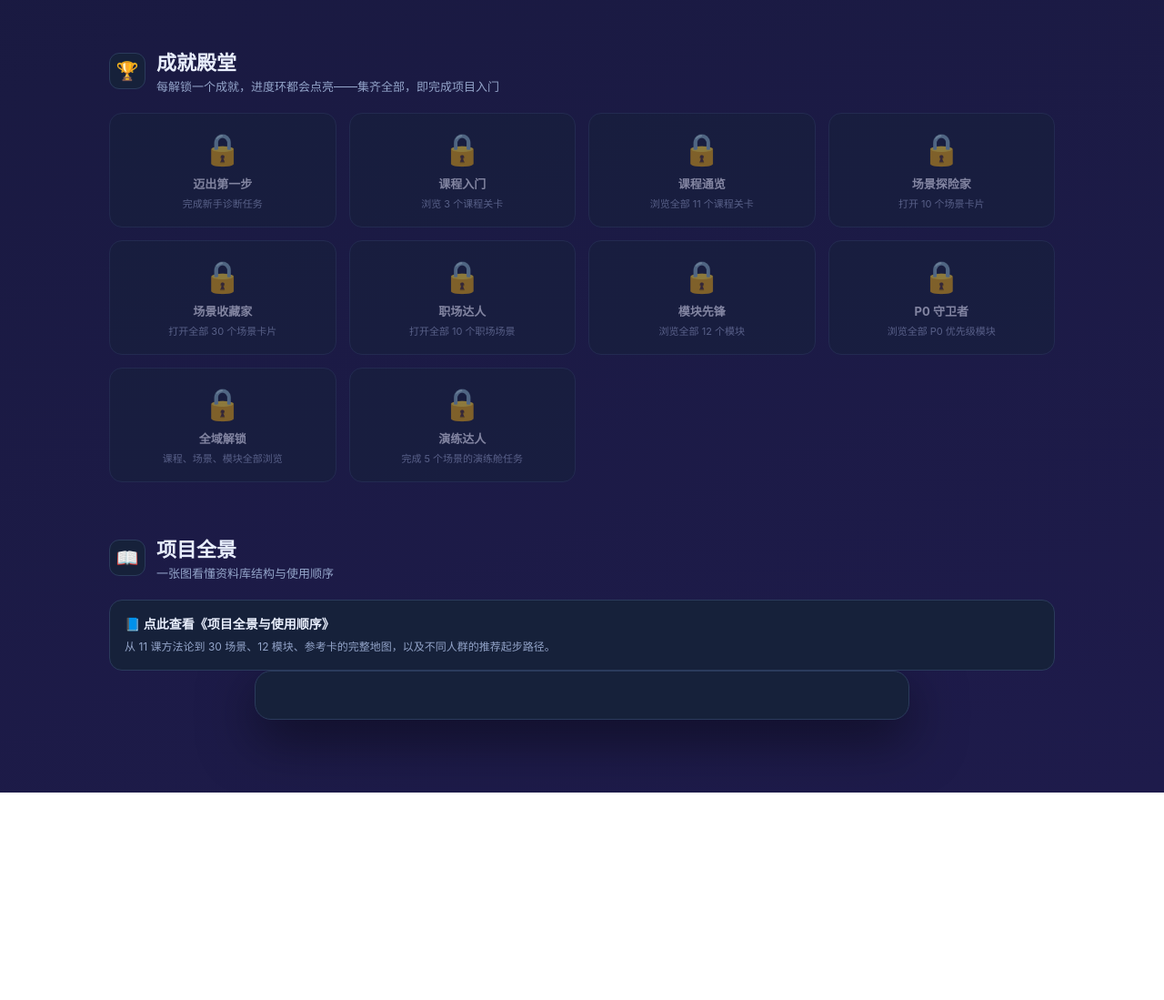
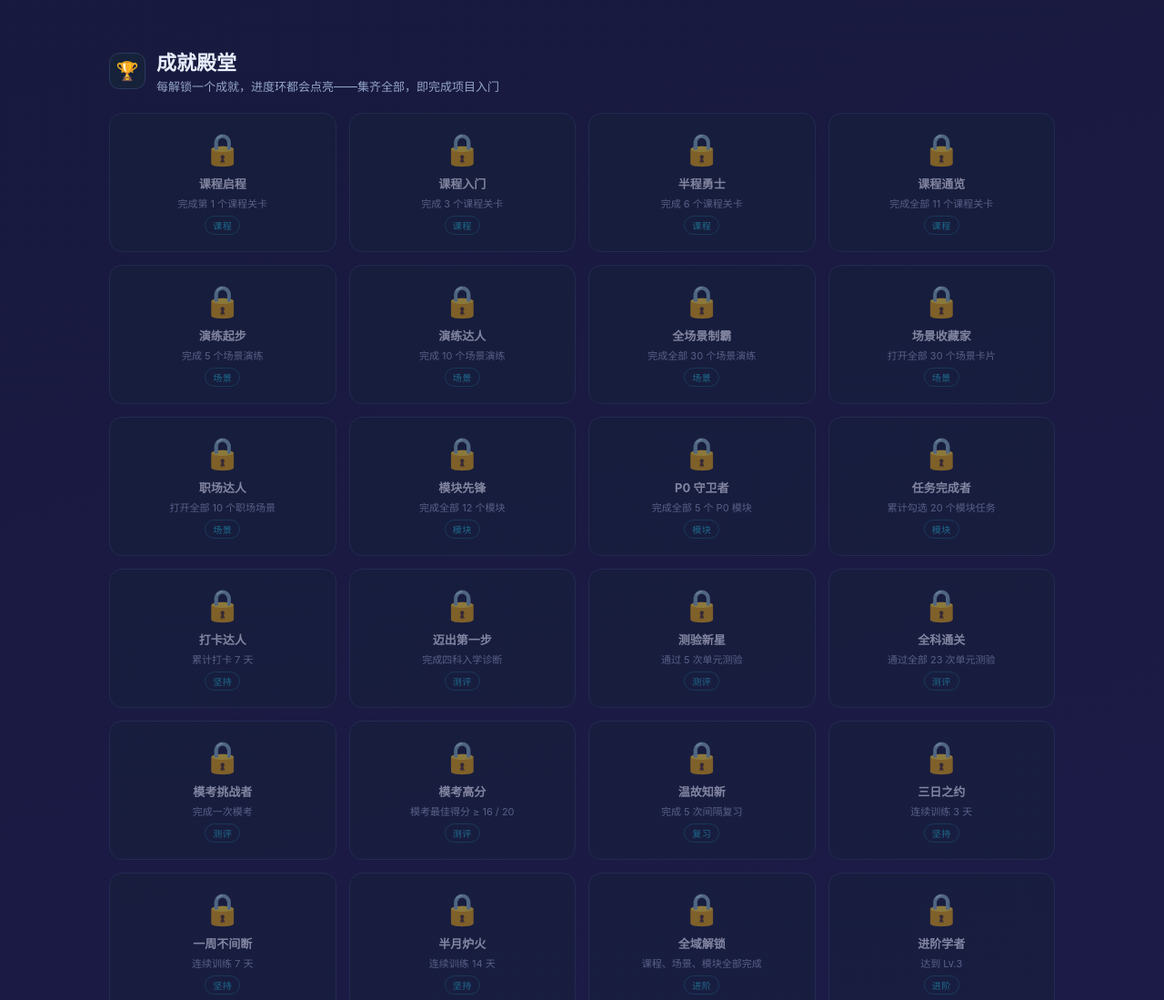
Before and after one commit to duanbiao2000/ielts-75, a plain HTML site: page index.html in a window 1280 px wide. Shown: the part 3200-4299 px from the top of the page at 91% size. Before the commit the page ends 4071 px from the top, so only its background shows below. Drawn offline with Linux system fonts and the light colour scheme.

Commit message:
批次4-T4.1: 徽章体系扩展——25枚多维度徽章（课程/场景/模块/测评/复习/坚持/进阶），条件DSL可配置、自动解锁并提示、分类标签展示

```diff
--- a/css/style.css
+++ b/css/style.css
@@ -249,3 +249,6 @@
 .chip-btn{background:#0f172a;border:1px solid var(--line);color:var(--cyan);border-radius:999px;
   padding:4px 12px;font-size:12px;cursor:pointer;transition:.15s}
 .chip-btn:hover{border-color:var(--cyan);background:rgba(34,211,238,.08)}
+/* ===== 批次4 T-4.1：徽章分类标签 ===== */
+.bcat{display:inline-block;margin-top:6px;font-size:10px;letter-spacing:.5px;color:var(--cyan);
+  border:1px solid rgba(34,211,238,.35);border-radius:999px;padding:2px 8px;opacity:.85}
--- a/js/app.js
+++ b/js/app.js
@@ -15,6 +15,12 @@ function migrateState(s){
   if(typeof s.experience!=='number') s.experience=0;
   if(typeof s.streak!=='number') s.streak=0;
   if(typeof s.level!=='number') s.level=1;
+  if(typeof s.mockBest!=='number') s.mockBest=0;
+  if(!Array.isArray(s.badges)) s.badges=[];
+  if(typeof s.bestStreak!=='number') s.bestStreak=0;
+  if(typeof s.streakFreeze!=='number') s.streakFreeze=1; // 新人赠送 1 张断签补偿券
+  if(typeof s.lastStreakDate!=='string') s.lastStreakDate='';
+  if(!Array.isArray(s.journey)) s.journey=[];
   return s;
 }
 function save(){ try{ localStorage.setItem(STORE_KEY, JSON.stringify(done)); }catch(e){} }
@@ -105,25 +111,44 @@ function renderMods(){
     el.onclick=()=>{ const m=MODULES.find(x=>x.id===el.dataset.m); openMod(m); };
   });
 }
+/* ============ 徽章条件解释器（T-4.1） ============ */
+function badgeCond(c){
+  try{
+    switch(c.t){
+      case 'arr': return (done[c.f]||[]).length>=c.min;
+      case 'scenDomain': return (done.scen||[]).filter(n=>{const s=SCENARIOS.find(x=>x.name===n);return s&&s.d===c.d;}).length>=c.min;
+      case 'modP': return (done.mod||[]).filter(id=>{const m=MODULES.find(x=>x.id===id);return m&&m.p===c.p;}).length>=c.min;
+      case 'checkinDays': return new Set((done.modCheckins||[]).map(x=>String(x).split(':')[1])).size>=c.min;
+      case 'refresh': return (done.review||[]).filter(r=>(r.stage||0)>=1).length>=c.min;
+      case 'mock': return !!done.mock;
+      case 'mockBest': return (done.mockBest||0)>=c.min;
+      case 'streak': return (done.streak||0)>=c.min;
+      case 'level': return (done.level||1)>=c.min;
+      case 'all': return (c.of||[]).every(([f,min])=>((done[f]||[]).length)>=min);
+    }
+  }catch(e){}
+  return false;
+}
+function checkBadges(){
+  if(!done.badges) done.badges=[];
+  BADGES.forEach(b=>{
+    if(done.badges.includes(b.id)) return;
+    if(badgeCond(b.cond)){
+      done.badges.push(b.id); save();
+      logLearning('badge-unlock', b.id, b.name);
+      toast('🏆 解锁徽章：'+b.name);
+    }
+  });
+}
 function renderBadges(){
-  const unlocked = {
-    b1: done.diag&&done.diag.length>0,
-    b2: (done.lesson||[]).length>=3,
-    b3: (done.lesson||[]).length>=11,
-    b4: (done.scen||[]).length>=10,
-    b5: (done.scen||[]).length>=30,
-    b6: (done.scen||[]).filter(n=>{const s=SCENARIOS.find(x=>x.name===n);return s&&s.d==='职场';}).length>=10,
-    b7: (done.mod||[]).length>=12,
-    b8: (done.mod||[]).filter(id=>{const m=MODULES.find(x=>x.id===id);return m&&m.p==='P0';}).length>=5,
-    b9: (done.lesson||[]).length>=11 && (done.scen||[]).length>=30 && (done.mod||[]).length>=12,
-    b10: (done.practice||[]).length>=5,
-  };
-  const count = Object.values(unlocked).filter(Boolean).length;
-  $('#badgeCount').textContent = count;
-  $('#badgeGrid').innerHTML = BADGES.map(b=>`
-    <div class="badge ${unlocked[b.id]?'on':''}">
-      <div class="em">${unlocked[b.id]?b.em:'🔒'}</div>
-      <h3>${b.name}</h3><p>${b.desc}</p></div>`).join('');
+  checkBadges();
+  $('#badgeCount').textContent = done.badges.length;
+  $('#badgeGrid').innerHTML = BADGES.map(b=>{
+    const on = done.badges.includes(b.id);
+    return `<div class="badge ${on?'on':''}">
+      <div class="em">${on?b.em:'🔒'}</div>
+      <h3>${b.name}</h3><p>${b.desc}</p><div class="bcat">${b.cat}</div></div>`;
+  }).join('');
 }
 function renderProgress(){
   const total = LESSONS.length + SCENARIOS.length + MODULES.length + 1;
@@ -560,7 +585,9 @@ function renderMockDone(el){
     </div>
     <div class="pod-actions"><button class="btn" onclick="closeMock()">返回</button>
       <button class="btn ghost" onclick="openMock()">再考一次 🔁</button></div>`;
-  if(!done.mock){ done.mock=true; save(); }
+  if(!done.mock){ done.mock=true; }
+  if((done.mockBest||0) < total) done.mockBest = total;
+  save();
   renderAll();
 }
 async function mockToggleRec(){
--- a/js/data.js
+++ b/js/data.js
@@ -98,17 +98,50 @@ const MODULES = [
    blurb:'7 大题型陷阱、时间分配与预测技巧。', files:'01-题型特点与常见陷阱 / 02-时间分配与预测技巧'},
 ];
 
+/* ============ 徽章（条件 cond 由 app.js badgeCond 解释，多维度可配置） ============
+   cond.t 支持：
+   arr{ f, min }            —— done[f] 数组长度 ≥ min（lesson/scen/mod/practice/diag/quizPass/modTasks/review）
+   scenDomain{ d, min }     —— 打卡某领域场景数 ≥ min
+   modP{ p, min }           —— 完成某优先级模块数 ≥ min
+   checkinDays{ min }       —— 累计打卡去重天数 ≥ min
+   refresh{ min }           —— 完成间隔复习（stage≥1）次数 ≥ min
+   mock                     —— 完成过模考
+   mockBest{ min }          —— 模考最佳得分 ≥ min
+   streak{ min } / level{ min } —— 连续天数 / 等级 ≥ min
+   all{ of:[[f,min],…] }    —— 多数组同时达标 */
 const BADGES = [
-  {id:'b1', em:'🎯', name:'迈出第一步', desc:'完成新手诊断任务'},
-  {id:'b2', em:'🚶', name:'课程入门', desc:'浏览 3 个课程关卡'},
-  {id:'b3', em:'🧗', name:'课程通览', desc:'浏览全部 11 个课程关卡'},
-  {id:'b4', em:'🗺️', name:'场景探险家', desc:'打开 10 个场景卡片'},
-  {id:'b5', em:'🏙️', name:'场景收藏家', desc:'打开全部 30 个场景卡片'},
-  {id:'b6', em:'🏭', name:'职场达人', desc:'打开全部 10 个职场场景'},
-  {id:'b7', em:'🛠️', name:'模块先锋', desc:'浏览全部 12 个模块'},
-  {id:'b8', em:'🛡️', name:'P0 守卫者', desc:'浏览全部 P0 优先级模块'},
-  {id:'b9', em:'🏆', name:'全域解锁', desc:'课程、场景、模块全部浏览'},
-  {id:'b10', em:'🎮', name:'演练达人', desc:'完成 5 个场景的演练舱任务'},
+  // 课程
+  {id:'b01', em:'🚩', name:'课程启程', cat:'课程', desc:'完成第 1 个课程关卡', cond:{t:'arr', f:'lesson', min:1}},
+  {id:'b02', em:'🚶', name:'课程入门', cat:'课程', desc:'完成 3 个课程关卡', cond:{t:'arr', f:'lesson', min:3}},
+  {id:'b03', em:'⛰️', name:'半程勇士', cat:'课程', desc:'完成 6 个课程关卡', cond:{t:'arr', f:'lesson', min:6}},
+  {id:'b04', em:'🧗', name:'课程通览', cat:'课程', desc:'完成全部 11 个课程关卡', cond:{t:'arr', f:'lesson', min:11}},
+  // 场景
+  {id:'b05', em:'🎮', name:'演练起步', cat:'场景', desc:'完成 5 个场景演练', cond:{t:'arr', f:'practice', min:5}},
+  {id:'b06', em:'🏙️', name:'演练达人', cat:'场景', desc:'完成 10 个场景演练', cond:{t:'arr', f:'practice', min:10}},
+  {id:'b07', em:'👑', name:'全场景制霸', cat:'场景', desc:'完成全部 30 个场景演练', cond:{t:'arr', f:'practice', min:30}},
+  {id:'b08', em:'🗺️', name:'场景收藏家', cat:'场景', desc:'打开全部 30 个场景卡片', cond:{t:'arr', f:'scen', min:30}},
+  {id:'b09', em:'🏭', name:'职场达人', cat:'场景', desc:'打开全部 10 个职场场景', cond:{t:'scenDomain', d:'职场', min:10}},
+  // 模块
+  {id:'b10', em:'🛠️', name:'模块先锋', cat:'模块', desc:'完成全部 12 个模块', cond:{t:'arr', f:'mod', min:12}},
+  {id:'b11', em:'🛡️', name:'P0 守卫者', cat:'模块', desc:'完成全部 5 个 P0 模块', cond:{t:'modP', p:'P0', min:5}},
+  {id:'b12', em:'✅', name:'任务完成者', cat:'模块', desc:'累计勾选 20 个模块任务', cond:{t:'arr', f:'modTasks', min:20}},
+  {id:'b13', em:'📅', name:'打卡达人', cat:'坚持', desc:'累计打卡 7 天', cond:{t:'checkinDays', min:7}},
+  // 测评与模考
+  {id:'b14', em:'🎯', name:'迈出第一步', cat:'测评', desc:'完成四科入学诊断', cond:{t:'arr', f:'diag', min:1}},
+  {id:'b15', em:'✍️', name:'测验新星', cat:'测评', desc:'通过 5 次单元测验', cond:{t:'arr', f:'quizPass', min:5}},
+  {id:'b16', em:'🎓', name:'全科通关', cat:'测评', desc:'通过全部 23 次单元测验', cond:{t:'arr', f:'quizPass', min:23}},
+  {id:'b17', em:'⏱️', name:'模考挑战者', cat:'测评', desc:'完成一次模考', cond:{t:'mock'}},
+  {id:'b18', em:'🥇', name:'模考高分', cat:'测评', desc:'模考最佳得分 ≥ 16 / 20', cond:{t:'mockBest', min:16}},
+  // 复习
+  {id:'b19', em:'🔁', name:'温故知新', cat:'复习', desc:'完成 5 次间隔复习', cond:{t:'refresh', min:5}},
+  // 坚持
+  {id:'b20', em:'🔥', name:'三日之约', cat:'坚持', desc:'连续训练 3 天', cond:{t:'streak', min:3}},
+  {id:'b21', em:'⚡', name:'一周不间断', cat:'坚持', desc:'连续训练 7 天', cond:{t:'streak', min:7}},
+  {id:'b22', em:'🌟', name:'半月炉火', cat:'坚持', desc:'连续训练 14 天', cond:{t:'streak', min:14}},
+  // 进阶
+  {id:'b23', em:'🏆', name:'全域解锁', cat:'进阶', desc:'课程、场景、模块全部完成', cond:{t:'all', of:[['lesson',11],['scen',30],['mod',12]]}},
+  {id:'b24', em:'📈', name:'进阶学者', cat:'进阶', desc:'达到 Lv.3', cond:{t:'level', min:3}},
+  {id:'b25', em:'🎖️', name:'考场强者', cat:'进阶', desc:'达到 Lv.5', cond:{t:'level', min:5}},
 ];
 
 /* ============ 场景演练数据（30 场景 × 对话回合 + 自检项） ============ */
```
